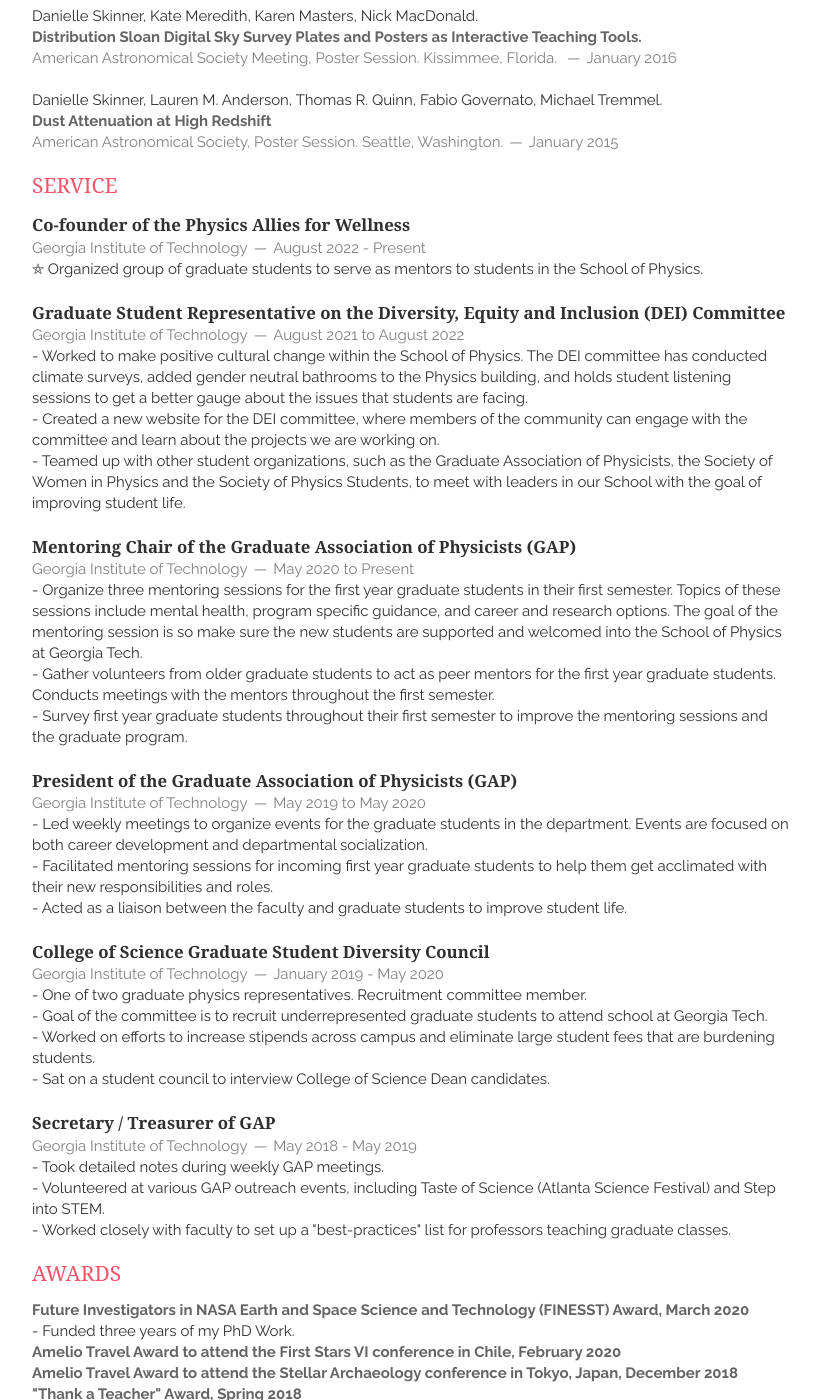
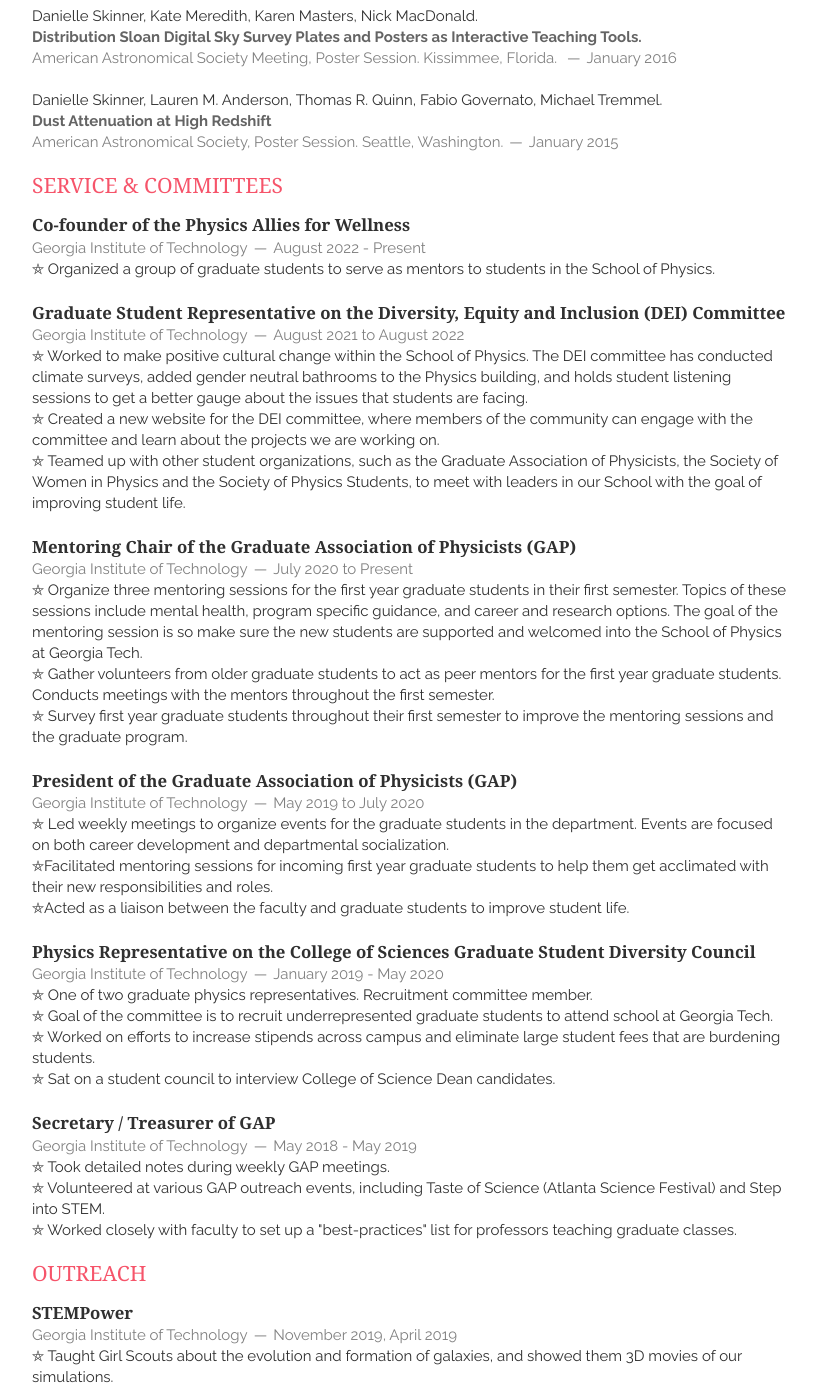
Before and after one commit to drenniks/drenniks.github.io, a Jekyll site: the page built from index.html, in a window 1280 px wide and 1400 px high, scrolled down 2917 px. Shown: the whole window, without its empty margins (328-1147 px from the left). Built offline with Jekyll 4.4.1, drawn with Linux system fonts in a browser that asks for light colours; nearby versions of some CDN libraries; the list of posts is cut into pages by our own code; some of the changed text lies outside the part shown.

Commit message:
Updating CV

```diff
--- a/_includes/cv.html
+++ b/_includes/cv.html
@@ -403,7 +403,7 @@
 
    	</article>
 
-   	<h1>SERVICE</h1>
+   	<h1>SERVICE & COMMITTEES</h1>
 	<article>
         <header>
             <h1>
@@ -413,7 +413,7 @@
             	<address>Georgia Institute of Technology</address><time>August 2022 - Present</time>
             </span>
         </header>
-			&#9956; Organized group of graduate students to serve as mentors to students in the School of Physics.
+			&#9956; Organized a group of graduate students to serve as mentors to students in the School of Physics.
     </article>
 	<article>
         <header>
@@ -424,15 +424,11 @@
             	<address>Georgia Institute of Technology</address><time>August 2021 to August 2022</time>
             </span>
         </header>
-        <p>
-            	- Worked to make positive cultural change within the School of Physics. The DEI committee has conducted climate surveys, added gender neutral bathrooms to the Physics building, and holds student listening sessions to get a better gauge about the issues that students are facing.
-        </p>
-        <p>
-            	- Created a new website for the DEI committee, where members of the community can engage with the committee and learn about the projects we are working on.
-		</p>
-		<p>
-            	- Teamed up with other student organizations, such as the Graduate Association of Physicists, the Society of Women in Physics and the Society of Physics Students, to meet with leaders in our School with the goal of improving student life.
-        </p>
+            	&#9956; Worked to make positive cultural change within the School of Physics. The DEI committee has conducted climate surveys, added gender neutral bathrooms to the Physics building, and holds student listening sessions to get a better gauge about the issues that students are facing.
+            	<br>
+				&#9956; Created a new website for the DEI committee, where members of the community can engage with the committee and learn about the projects we are working on.
+            	<br>
+				&#9956; Teamed up with other student organizations, such as the Graduate Association of Physicists, the Society of Women in Physics and the Society of Physics Students, to meet with leaders in our School with the goal of improving student life.
     </article>
 	<article>
         <header>
@@ -440,18 +436,14 @@
             	Mentoring Chair of the Graduate Association of Physicists (GAP)
             </h1>
             <span>
-            	<address>Georgia Institute of Technology</address><time>May 2020 to Present</time>
+            	<address>Georgia Institute of Technology</address><time>July 2020 to Present</time>
             </span>
         </header>
-        <p>
-            	- Organize three mentoring sessions for the first year graduate students in their first semester. Topics of these sessions include mental health, program specific guidance, and career and research options. The goal of the mentoring session is so make sure the new students are supported and welcomed into the School of Physics at Georgia Tech.
-        </p>
-        <p>
-            	- Gather volunteers from older graduate students to act as peer mentors for the first year graduate students. Conducts meetings with the mentors throughout the first semester.
-        </p>
-		<p>
-				- Survey first year graduate students throughout their first semester to improve the mentoring sessions and the graduate program.
-        </p>
+			&#9956; Organize three mentoring sessions for the first year graduate students in their first semester. Topics of these sessions include mental health, program specific guidance, and career and research options. The goal of the mentoring session is so make sure the new students are supported and welcomed into the School of Physics at Georgia Tech.
+			<br>
+            &#9956; Gather volunteers from older graduate students to act as peer mentors for the first year graduate students. Conducts meetings with the mentors throughout the first semester.
+			<br>
+			&#9956; Survey first year graduate students throughout their first semester to improve the mentoring sessions and the graduate program.
     </article>
 
    	<article>
@@ -460,41 +452,32 @@
             	President of the Graduate Association of Physicists (GAP)
             </h1>
             <span>
-            	<address>Georgia Institute of Technology</address><time>May 2019 to May 2020</time>
+            	<address>Georgia Institute of Technology</address><time>May 2019 to July 2020</time>
             </span>
         </header>
-        <p>
-            	- Led weekly meetings to organize events for the graduate students in the department. Events are focused on both career development and departmental socialization.
-        </p>
-        <p>
-            	- Facilitated mentoring sessions for incoming first year graduate students to help them get acclimated with their new responsibilities and roles.
-		</p>
-		<p>
-            	- Acted as a liaison between the faculty and graduate students to improve student life.
-        </p>
+			&#9956; Led weekly meetings to organize events for the graduate students in the department. Events are focused on both career development and departmental socialization.
+			<br>
+			&#9956;Facilitated mentoring sessions for incoming first year graduate students to help them get acclimated with their new responsibilities and roles.
+			<br>
+			&#9956;Acted as a liaison between the faculty and graduate students to improve student life.
     </article>
 
     <article>
     	<header>
     		<h1>
-    			College of Science Graduate Student Diversity Council
+    			Physics Representative on the College of Sciences Graduate Student Diversity Council
     		</h1>
     		<span>
     			<address>Georgia Institute of Technology</address><time>January 2019 - May 2020</time>
     		</span>
     	</header>
-    	<p>
-    			- One of two graduate physics representatives. Recruitment committee member.
-    	</p>
-    	<p>
-    			- Goal of the committee is to recruit underrepresented graduate students to attend school at Georgia Tech.
-    	</p>
-    	<p>
-    			- Worked on efforts to increase stipends across campus and eliminate large student fees that are burdening students.
-    	</p>
-    	<p>
-    			- Sat on a student council to interview College of Science Dean candidates.
-    	</p>
+			&#9956; One of two graduate physics representatives. Recruitment committee member.
+			<br>
+			&#9956; Goal of the committee is to recruit underrepresented graduate students to attend school at Georgia Tech.
+			<br>
+			&#9956; Worked on efforts to increase stipends across campus and eliminate large student fees that are burdening students.
+			<br>
+			&#9956; Sat on a student council to interview College of Science Dean candidates.
     </article>
 
     <article>
@@ -506,42 +489,62 @@
     			<address>Georgia Institute of Technology</address><time>May 2018 - May 2019</time>
     		</span>
     	</header>
-    	<p>
-    			- Took detailed notes during weekly GAP meetings.
-    	</p>
-    	<p>
-    			- Volunteered at various GAP outreach events, including Taste of Science (Atlanta Science Festival) and Step into STEM.
-    	</p>
-    	<p>
-    			- Worked closely with faculty to set up a "best-practices" list for professors teaching graduate classes.
-    	</p>
+			&#9956; Took detailed notes during weekly GAP meetings.
+			<br>
+			&#9956; Volunteered at various GAP outreach events, including Taste of Science (Atlanta Science Festival) and Step into STEM.
+			<br>
+			&#9956; Worked closely with faculty to set up a "best-practices" list for professors teaching graduate classes.
+    </article>
+	<h1>OUTREACH</h1>
+	<article>
+    	<header>
+    		<h1>
+    			STEMPower
+    		</h1>
+    		<span>
+    			<address>Georgia Institute of Technology</address><time>November 2019, April 2019</time>
+    		</span>
+    	</header>
+			&#9956; Taught Girl Scouts about the evolution and formation of galaxies, and showed them 3D movies of our simulations.
+    </article>
+	<article>
+    	<header>
+    		<h1>
+    			Step into STEM
+    		</h1>
+    		<span>
+    			<address>Georgia Institute of Technology</address><time>November 2018</time>
+    		</span>
+    	</header>
+			&#9956; Demonstrated different angular momentum examples that students of all ages could interact with.
+    </article>
+	<article>
+    	<header>
+    		<h1>
+    			Taste of Science
+    		</h1>
+    		<span>
+    			<address>Atlanta Science Festival, Georgia Institute of Technology</address><time>March 2018</time>
+    		</span>
+    	</header>
+			&#9956; Discussed the crystal structure of chocolate and allowed the public to try untempered and tempered chocolate.
     </article>
 
 	<h1>AWARDS</h1>
 	<article>
-		<p>
 			<em>Future Investigators in NASA Earth and Space Science and Technology (FINESST) Award, March 2020</em>
-		</p>
-		<p>
-			- Funded three years of my PhD Work.
-		</p>
-		<p>
-			<em>Amelio Travel Award to attend the First Stars VI conference in Chile, February 2020</em>
-		</p>
-		<p>
-			<em>Amelio Travel Award to attend the Stellar Archaeology conference in Tokyo, Japan, December 2018</em>
-		</p>
-		<p>
+			&#9956; $135,000. Funded three years of my PhD Work.
+			<br>
+			<em>Amelio Travel Award, 2022</em>
+			&#9956; $1,000. Funding to travel to Sweden for the From Stars to Galaxies II Conference.
+			<em>Amelio Travel Award, 2019</em>
+			&#9956; $1,000. Funding to travel to Chile for the First Stars VI Conference.
+			<em>Amelio Travel Award, 2018</em>
+			&#9956; $1,000. Funding to travel to Japan for the Stellar Archaeology as a Time Machine to the Frist Stars Conference.
 			<em>"Thank a Teacher" Award, Spring 2018</em>
-		</p>
-		<p>
-			Received from a student through the "Thank a Teacher" program where students can formally thank teachers.
-		</p>
-		<p>
+			&#9956; Award given to exceptional teachers by grateful students through a Georgia Tech Program.
 			<em>SmartEvals "Gold Standard", Fall 2017, Spring 2018</em>
-		</p>
-		<p>
-			Level of preparedness, management of classroom / lab environment, active engagement of students i.e., participation, group work, questions, etc.
+			&#9956; Reached top 30th percenticle among teachers in: Level of preparedness, management of classroom / lab environment, active engagement of students i.e., participation, group work, questions, etc.
 		</p>
 	</article>
 
```
